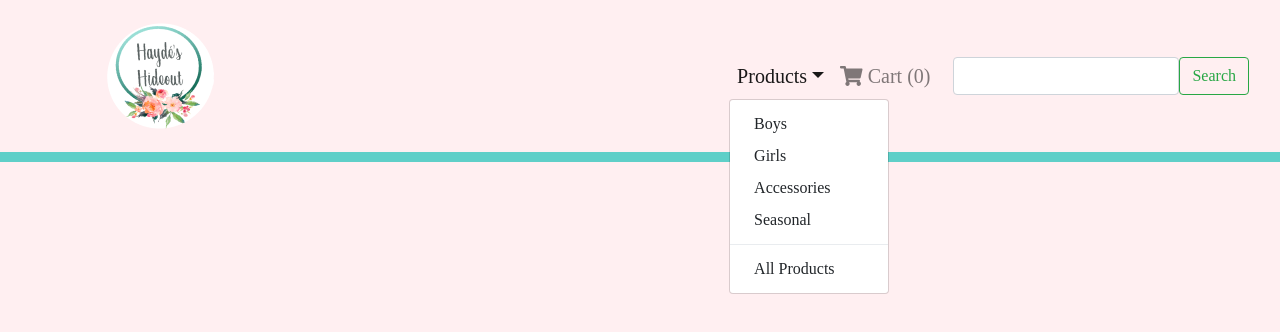
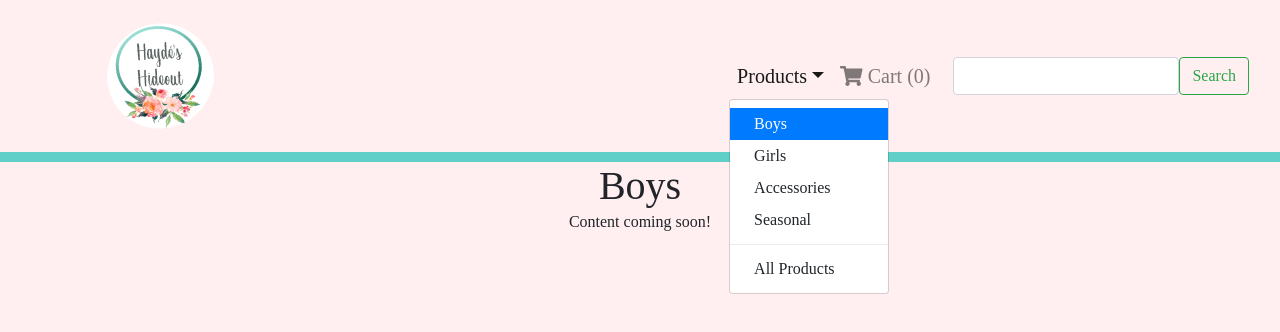
Before and after one commit to TCaprioli/Haydes_Hideout, a React (Create React App) app: page /products/boys in a window 1280 px wide. Both pictures are taken after a click on the button "Products". Shown: the top 332 px of the page. Built offline with nearby package versions, Linux system fonts and the light colour scheme.

Commit message:
added empty project pages

```diff
--- a/src/home/components/Home.tsx
+++ b/src/home/components/Home.tsx
@@ -4,6 +4,7 @@ import
   Row,
   Col,
   Button } from 'react-bootstrap'
+import { NavLink } from 'react-router-dom'
 import logo from '../media/logo.jpg'
 import portrait from '../media/portrait.jpg'
 import boyShirt from '../media/boy-shirt.jpg'
@@ -35,7 +36,9 @@ export const Home = () => {
         </Col>
       </Row>
       <Row>
-        <Button size="lg" style={{backgroundColor: "#5FCFC8", margin: "auto", borderColor: "#5FCFC8"}} >See Catalog</Button>
+        <NavLink to="/products" style={{margin: "auto"}}>
+          <Button size="lg" style={{backgroundColor: "#5FCFC8", borderColor: "#5FCFC8"}} >See Catalog</Button>
+        </NavLink>
       </Row>
     </Container>
 
--- a/src/index.css
+++ b/src/index.css
@@ -1,4 +1,4 @@
 body{
   background-color: #FFEFF1;
-  font-family: 'Abril Fatface';
+  font-family: "Delius, sans-serif";
 }
--- a/src/index.tsx
+++ b/src/index.tsx
@@ -1,10 +1,16 @@
 import React from 'react';
 import ReactDOM from 'react-dom';
-import { BrowserRouter as Router, Route } from 'react-router-dom';
+import { BrowserRouter as Router, Route, Switch } from 'react-router-dom';
 import { Provider } from 'react-redux';
 import { store } from './store'
 import { Home } from './home/components/Home'
 import { NavBar } from './navbar/components/Navbar'
+import { BoyProducts } from './shop/components/Boys'
+import { GirlProducts } from './shop/components/Girls'
+import { AccessoryProducts } from './shop/components/Accessories'
+import { SeasonalProducts } from './shop/components/Seasonal'
+import { AllProducts } from './shop/components/Products'
+
 import 'bootstrap/dist/css/bootstrap.min.css';
 import './index.css'
 import AOS from 'aos';
@@ -17,7 +23,15 @@ ReactDOM.render(
     <Router>
       <div>
         <NavBar/>
-        <Route exact path="/" component={Home}/>
+        <Switch>
+          <Route exact path="/" component={Home}/>
+          <Route exact path="/products/boys" component={BoyProducts}/>
+          <Route exact path="/products/girls" component={GirlProducts}/>
+          <Route exact path="/products/accessories" component={AccessoryProducts}/>
+          <Route exact path="/products/seasonals" component={SeasonalProducts}/>
+          <Route exact path="/products" component={AllProducts}/>
+
+        </Switch>
       </div>
     </Router>
   </Provider>,
--- a/src/navbar/components/Navbar.tsx
+++ b/src/navbar/components/Navbar.tsx
@@ -9,6 +9,7 @@ import
   FormControl,
   Button
 } from 'react-bootstrap'
+import { NavLink } from 'react-router-dom'
 import { FontAwesomeIcon } from '@fortawesome/react-fontawesome'
 import { faShoppingCart } from '@fortawesome/free-solid-svg-icons'
 
@@ -18,19 +19,29 @@ export const NavBar = () => {
     <>
 
     <Navbar expand="lg">
-      <Navbar.Brand href="/">
+      <NavLink className="navbar-brand" exact to="/">
         <img src={logo} alt="logo" style={{marginLeft: "80px"}}/>
-      </Navbar.Brand>
+      </NavLink>
       <Navbar.Toggle aria-controls="basic-navbar-nav" />
   <Navbar.Collapse id="basic-navbar-nav">
     <Nav className="ml-auto" style={{textAlign: "right"}}>
       <NavDropdown style={{fontSize: "20px"}} title="Products" id="basic-nav-dropdown">
-        <NavDropdown.Item href="#action/3.1">Boys</NavDropdown.Item>
-        <NavDropdown.Item href="#action/3.2">Girls</NavDropdown.Item>
-        <NavDropdown.Item href="#action/3.3">Accessories</NavDropdown.Item>
-        <NavDropdown.Item href="#action/3.4">Seasonal</NavDropdown.Item>
+        <NavLink className="dropdown-item" exact to="/products/boys">
+          Boys
+        </NavLink>
+        <NavLink className="dropdown-item" exact to="/products/girls">
+          Girls
+        </NavLink>
+        <NavLink className="dropdown-item" exact to="/products/accessories">
+          Accessories
+        </NavLink>
+        <NavLink className="dropdown-item" exact to="/products/seasonals">
+          Seasonal
+        </NavLink>
         <NavDropdown.Divider />
-        <NavDropdown.Item href="#action/3.5">All Products</NavDropdown.Item>
+        <NavLink className="dropdown-item" exact to="/products">
+          All Products
+        </NavLink>
       </NavDropdown>
       <Nav.Link href="#home" style={{marginRight: "0px", fontSize: "20px" }}>
         <FontAwesomeIcon icon={faShoppingCart}/> Cart (0)
--- /dev/null
+++ b/src/shop/components/Accessories.tsx
@@ -0,0 +1,17 @@
+import React from 'react'
+
+export const AccessoryProducts = () => {
+  const cards = null
+  return(
+    <>
+    <div style={{display: "grid", placeItems: "center"}}>
+        <h1 style={{margin: "auto"}}>Accessories</h1>
+    </div>
+    <div style={{display: "grid", placeItems: "center"}}>
+      Content coming soon!
+    </div>
+
+
+    </>
+  )
+}
--- /dev/null
+++ b/src/shop/components/Boys.tsx
@@ -0,0 +1,17 @@
+import React from 'react'
+
+export const BoyProducts = () => {
+  const cards = null
+  return(
+    <>
+    <div style={{display: "grid", placeItems: "center"}}>
+        <h1 style={{margin: "auto"}}>Boys</h1>
+    </div>
+    <div style={{display: "grid", placeItems: "center"}}>
+      Content coming soon!
+    </div>
+
+
+    </>
+  )
+}
--- /dev/null
+++ b/src/shop/components/Girls.tsx
@@ -0,0 +1,17 @@
+import React from 'react'
+
+export const GirlProducts = () => {
+  const cards = null
+  return(
+    <>
+    <div style={{display: "grid", placeItems: "center"}}>
+        <h1 style={{margin: "auto"}}>Girls</h1>
+    </div>
+    <div style={{display: "grid", placeItems: "center"}}>
+      Content coming soon!
+    </div>
+
+
+    </>
+  )
+}
--- /dev/null
+++ b/src/shop/components/Products.tsx
@@ -0,0 +1,17 @@
+import React from 'react'
+
+export const AllProducts = () => {
+  const cards = null
+  return(
+    <>
+    <div style={{display: "grid", placeItems: "center"}}>
+        <h1 style={{margin: "auto"}}>All Products</h1>
+    </div>
+    <div style={{display: "grid", placeItems: "center"}}>
+      Content coming soon!
+    </div>
+
+
+    </>
+  )
+}
--- /dev/null
+++ b/src/shop/components/Seasonal.tsx
@@ -0,0 +1,17 @@
+import React from 'react'
+
+export const SeasonalProducts = () => {
+  const cards = null
+  return(
+    <>
+    <div style={{display: "grid", placeItems: "center"}}>
+        <h1 style={{margin: "auto"}}>Seasonal</h1>
+    </div>
+    <div style={{display: "grid", placeItems: "center"}}>
+      Content coming soon!
+    </div>
+
+
+    </>
+  )
+}
```
Also changed, not shown: src/cart/components/Cart.tsx (added, +7 -0 lines).
